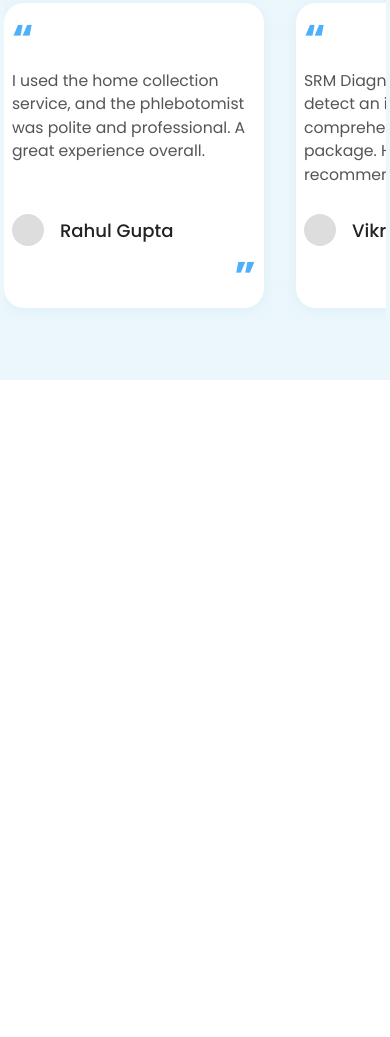
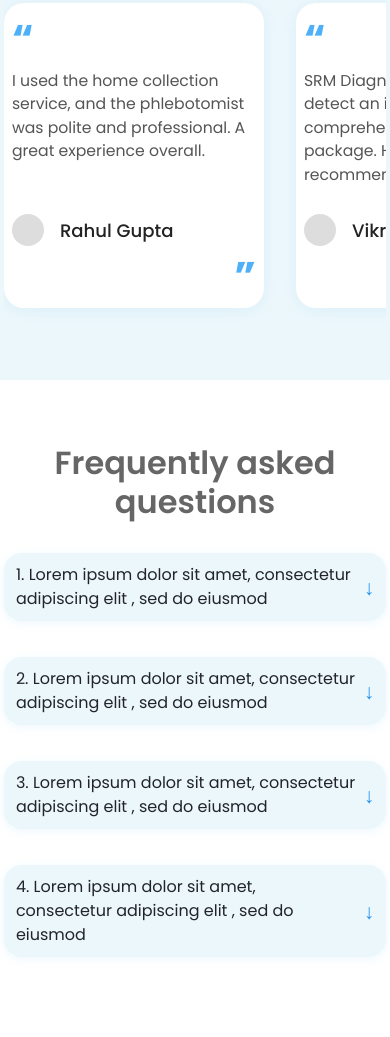
Before and after one commit to MohanKumarMurugan/SRM-dx-LP, a plain HTML site: page index.html in a window 390 px wide. Shown: the part 8291-9328 px from the top of the page. Before the commit the page ends 8671 px from the top, so only its background shows below. Drawn offline with nearby package versions, Linux system fonts and the light colour scheme.

Commit message:
FAQ Section Completed

```diff
--- a/index.html
+++ b/index.html
@@ -447,6 +447,41 @@
       </div>
     </section>
 
+    <!-- FAQ Section (Custom Accordion) -->
+    <section class="faq-section">
+      <h2 class="faq-title">Frequently asked questions</h2>
+      <div class="faq-list">
+        <div class="faq-item" tabindex="0">
+          <div class="faq-question-row">
+            <span class="faq-question">1. Lorem ipsum dolor sit amet, consectetur adipiscing elit , sed do eiusmod</span>
+            <span class="faq-arrow">&#8595;</span>
+          </div>
+          <div class="faq-answer">Answer to question 1 goes here. Lorem ipsum dolor sit amet, consectetur adipiscing elit, sed do eiusmod tempor incididunt ut labore et dolore magna aliqua.</div>
+        </div>
+        <div class="faq-item" tabindex="0">
+          <div class="faq-question-row">
+            <span class="faq-question">2. Lorem ipsum dolor sit amet, consectetur adipiscing elit , sed do eiusmod</span>
+            <span class="faq-arrow">&#8595;</span>
+          </div>
+          <div class="faq-answer">Answer to question 2 goes here. Lorem ipsum dolor sit amet, consectetur adipiscing elit, sed do eiusmod tempor incididunt ut labore et dolore magna aliqua.</div>
+        </div>
+        <div class="faq-item" tabindex="0">
+          <div class="faq-question-row">
+            <span class="faq-question">3. Lorem ipsum dolor sit amet, consectetur adipiscing elit , sed do eiusmod</span>
+            <span class="faq-arrow">&#8595;</span>
+          </div>
+          <div class="faq-answer">Answer to question 3 goes here. Lorem ipsum dolor sit amet, consectetur adipiscing elit, sed do eiusmod tempor incididunt ut labore et dolore magna aliqua.</div>
+        </div>
+        <div class="faq-item" tabindex="0">
+          <div class="faq-question-row">
+            <span class="faq-question">4. Lorem ipsum dolor sit amet, consectetur adipiscing elit , sed do eiusmod</span>
+            <span class="faq-arrow">&#8595;</span>
+          </div>
+          <div class="faq-answer">Answer to question 4 goes here. Lorem ipsum dolor sit amet, consectetur adipiscing elit, sed do eiusmod tempor incididunt ut labore et dolore magna aliqua.</div>
+        </div>
+      </div>
+    </section>
+
     <script src="https://cdn.jsdelivr.net/npm/bootstrap@5.3.0/dist/js/bootstrap.bundle.min.js"></script>
     <script src="script.js"></script>
 </body>
--- a/script.js
+++ b/script.js
@@ -155,3 +155,19 @@ document.querySelectorAll('.benefits-arrow').forEach(btn => {
     carousel.scrollLeft = scrollLeft - walk;
   });
 })();
+
+// Custom FAQ accordion toggle
+(function() {
+  document.querySelectorAll('.faq-item').forEach(item => {
+    const questionRow = item.querySelector('.faq-question-row');
+    questionRow.addEventListener('click', function() {
+      item.classList.toggle('open');
+    });
+    item.addEventListener('keydown', function(e) {
+      if (e.key === 'Enter' || e.key === ' ') {
+        e.preventDefault();
+        item.classList.toggle('open');
+      }
+    });
+  });
+})();
--- a/styles.css
+++ b/styles.css
@@ -2057,3 +2057,112 @@ section {
     margin-bottom: 0.3rem;
   }
 }
+
+/* FAQ Section Styles - Improved Answer Spacing and Color */
+.faq-section {
+  width: 100%;
+  padding: 64px 0 80px 0;
+  display: flex;
+  flex-direction: column;
+  align-items: center;
+  background: #fff;
+}
+.faq-title {
+  font-size: 3rem;
+  font-weight: 600;
+  color: #666;
+  text-align: center;
+  margin-bottom: 56px;
+}
+.faq-list {
+  width: 100%;
+  max-width: 1100px;
+  display: flex;
+  flex-direction: column;
+  gap: 32px;
+}
+.faq-item {
+  background: #ecf7fb;
+  border-radius: 18px;
+  box-shadow: 0 2px 8px rgba(78,176,249,0.10);
+  margin-bottom: 0;
+  transition: box-shadow 0.2s;
+  outline: none;
+  padding: 0;
+  display: flex;
+  flex-direction: column;
+}
+.faq-item + .faq-item {
+  margin-top: 32px;
+}
+.faq-question-row {
+  display: flex;
+  align-items: center;
+  justify-content: space-between;
+  padding: 20px 36px 20px 36px;
+  cursor: pointer;
+  user-select: none;
+  min-height: 56px;
+}
+.faq-arrow {
+  font-size: 2rem;
+  color: #2196f3;
+  margin-left: 18px;
+  transition: transform 0.3s;
+  user-select: none;
+  display: flex;
+  align-items: center;
+}
+.faq-answer {
+  display: none;
+  background: #f7fafc;
+  margin-top: 10px;
+  padding: 18px 36px 20px 36px;
+  font-size: 1.1rem;
+  color: #444;
+  line-height: 1.7;
+  border-top: 1px solid #d6eef7;
+  border-radius: 0 0 18px 18px;
+}
+.faq-item.open .faq-answer {
+  display: block;
+}
+.faq-item.open .faq-arrow {
+  transform: rotate(180deg);
+}
+.faq-item:focus .faq-question-row {
+  box-shadow: 0 0 0 2px #4eb0f9;
+  border-radius: 18px 18px 0 0;
+}
+@media (max-width: 900px) {
+  .faq-title {
+    font-size: 2rem;
+    margin-bottom: 32px;
+  }
+  .faq-list {
+    max-width: 98vw;
+    gap: 18px;
+  }
+  .faq-item + .faq-item {
+    margin-top: 18px;
+  }
+  .faq-question-row {
+    padding: 10px 12px 10px 12px;
+    min-height: 40px;
+  }
+  .faq-answer {
+    padding: 12px 12px 14px 12px;
+    font-size: 0.98rem;
+    margin-top: 6px;
+    border-radius: 0 0 14px 14px;
+  }
+  .faq-arrow {
+    font-size: 1.3rem;
+    margin-left: 8px;
+  }
+}
+
+/* Global font */
+body {
+  font-family: 'Poppins', sans-serif;
+}
```
